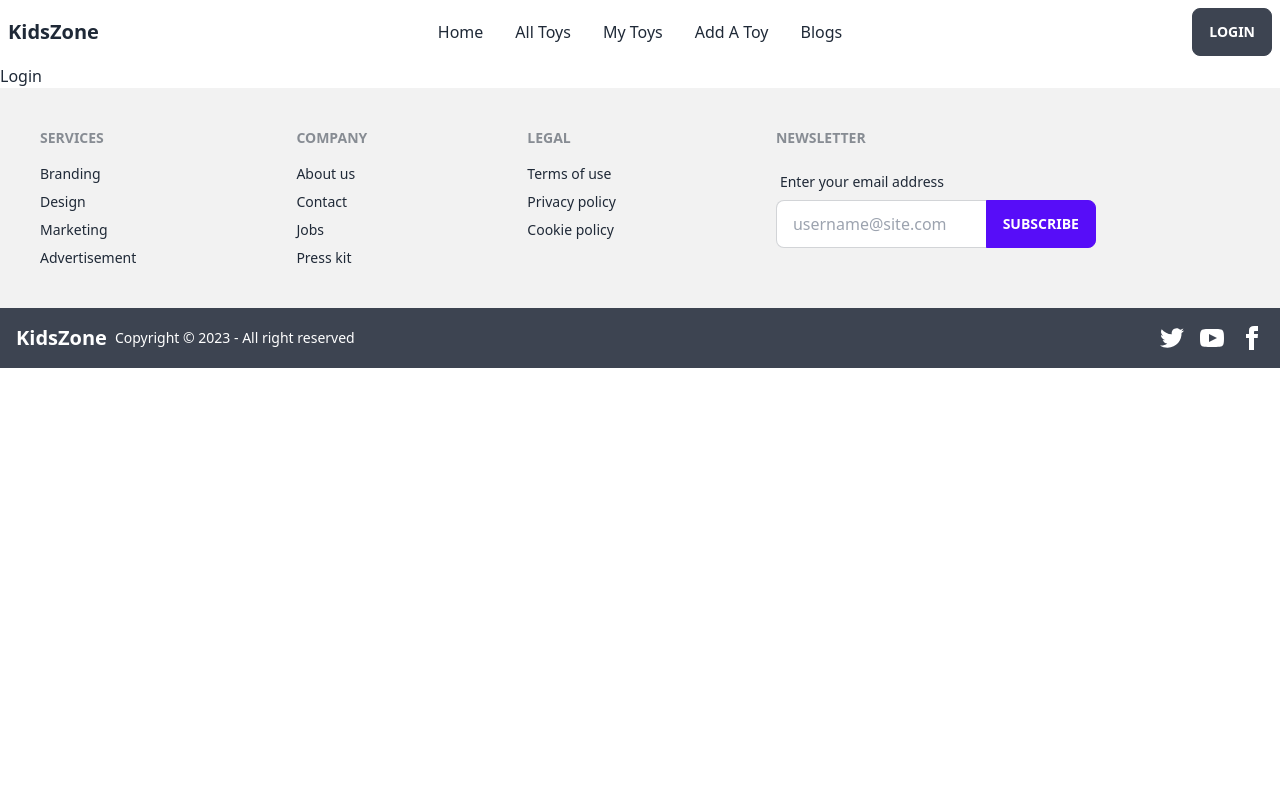
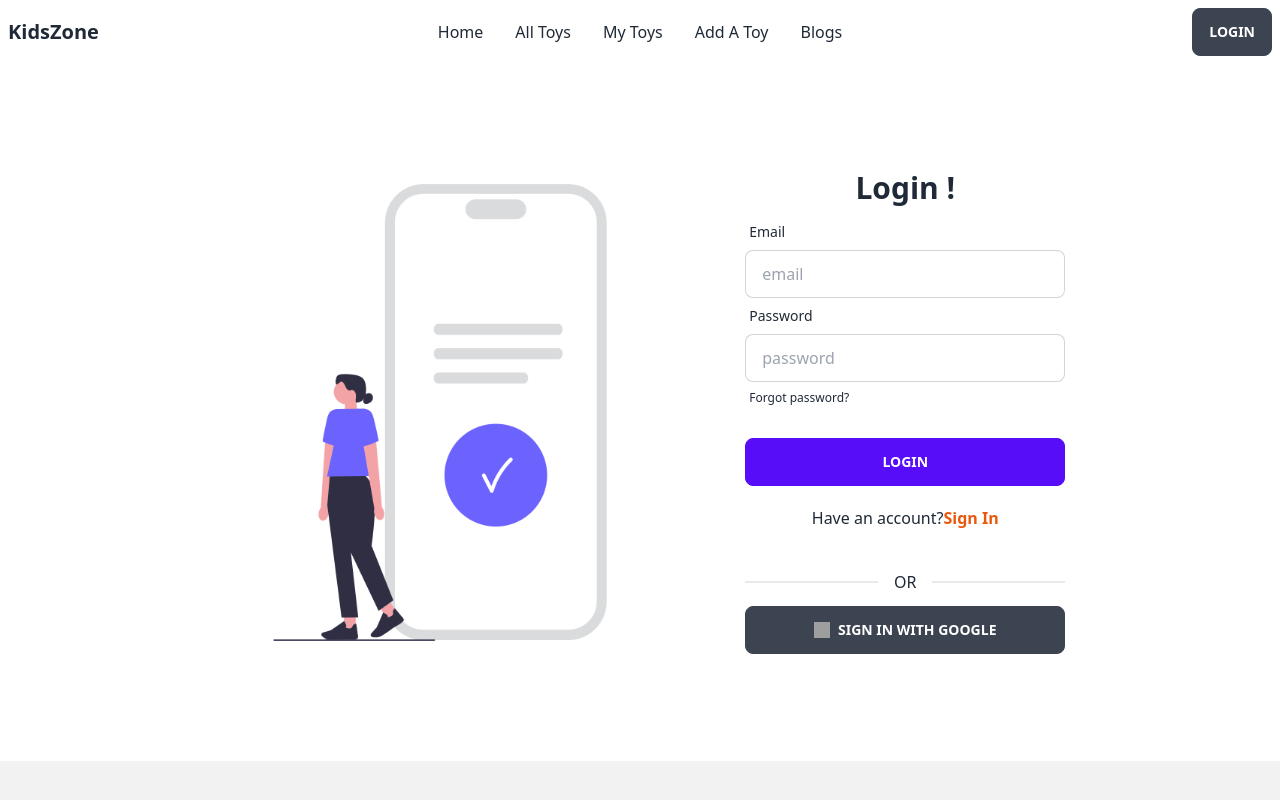
Before and after one commit to dipto3478/KidsZone_client, a React (Vite) app: page /login in a window 1280 px wide. Shown: the top 800 px of the page. Built offline with nearby package versions, Linux system fonts and the light colour scheme; grey boxes are pictures that could not be loaded.

Commit message:
footer and login or register done

```diff
--- a/src/components/Login/Login.jsx
+++ b/src/components/Login/Login.jsx
@@ -1,5 +1,76 @@
+import { Link } from "react-router-dom";
+import login from "../../assets/login/login.png";
+
 const Login = () => {
-  return <div>Login</div>;
+  return (
+    <div>
+      <div className="hero h-[calc(100vh-103px)] ">
+        <div className="hero-content flex-col lg:flex-row">
+          <div className="text-center lg:text-left lg:w-1/2">
+            <img src={login} alt="Login logo" />
+          </div>
+          <div className="card flex-shrink-0 w-full max-w-sm  bg-base-100">
+            <div className="card-body">
+              <h1 className="text-3xl text-center font-bold">Login !</h1>
+              <form>
+                <div className="form-control">
+                  <label className="label">
+                    <span className="label-text">Email</span>
+                  </label>
+                  <input
+                    name="email"
+                    type="text"
+                    placeholder="email"
+                    className="input input-bordered"
+                  />
+                </div>
+                <div className="form-control">
+                  <label className="label">
+                    <span className="label-text">Password</span>
+                  </label>
+                  <input
+                    name="password"
+                    type="text"
+                    placeholder="password"
+                    className="input input-bordered"
+                  />
+                  <label className="label">
+                    <a href="#" className="label-text-alt link link-hover">
+                      Forgot password?
+                    </a>
+                  </label>
+                </div>
+                <div className="form-control mt-6">
+                  <input
+                    className="btn btn-primary"
+                    type="submit"
+                    value="Login"
+                  />
+                  <p className="text-center my-5 ">
+                    Have an account?
+                    <Link to="/register" className="text-orange-600 font-bold">
+                      Sign In
+                    </Link>
+                  </p>
+                </div>
+              </form>
+              <div className="flex flex-col justify-center">
+                <div className="divider">OR</div>
+                <button className="btn">
+                  <img
+                    className="w-4 h-4 mr-2"
+                    src="https://upload.wikimedia.org/wikipedia/commons/5/53/Google_%22G%22_Logo.svg"
+                    alt=""
+                  />{" "}
+                  Sign in with google
+                </button>
+              </div>
+            </div>
+          </div>
+        </div>
+      </div>
+    </div>
+  );
 };
 
 export default Login;
--- a/src/components/Register/Register.jsx
+++ b/src/components/Register/Register.jsx
@@ -1,5 +1,82 @@
+import { Link } from "react-router-dom";
+import login from "../../assets/login/login.png";
+
 const Register = () => {
-  return <div></div>;
+  return (
+    <div>
+      <div className="hero h-[calc(100vh-103px)] ">
+        <div className="hero-content flex-col lg:flex-row">
+          <div className="text-center lg:text-left lg:w-1/2">
+            <img src={login} alt="Login logo" />
+          </div>
+          <div className="card flex-shrink-0 w-full max-w-sm  bg-base-100">
+            <div className="card-body">
+              <h1 className="text-3xl text-center font-bold">Sign In !</h1>
+              <form>
+                <div className="form-control">
+                  <label className="label">
+                    <span className="label-text">Name</span>
+                  </label>
+                  <input
+                    name="name"
+                    type="text"
+                    placeholder="name"
+                    className="input input-bordered"
+                  />
+                </div>
+                <div className="form-control">
+                  <label className="label">
+                    <span className="label-text">Photo URL</span>
+                  </label>
+                  <input
+                    name="photo"
+                    type="url"
+                    placeholder="photo url"
+                    className="input input-bordered"
+                  />
+                </div>
+                <div className="form-control">
+                  <label className="label">
+                    <span className="label-text">Email</span>
+                  </label>
+                  <input
+                    name="email"
+                    type="text"
+                    placeholder="email"
+                    className="input input-bordered"
+                  />
+                </div>
+                <div className="form-control">
+                  <label className="label">
+                    <span className="label-text">Password</span>
+                  </label>
+                  <input
+                    name="password"
+                    type="text"
+                    placeholder="password"
+                    className="input input-bordered"
+                  />
+                </div>
+                <div className="form-control mt-6">
+                  <input
+                    className="btn btn-primary"
+                    type="submit"
+                    value="Login"
+                  />
+                  <p className="text-center my-5">
+                    Already have an account?
+                    <Link to="/login" className="text-orange-600 font-bold">
+                      Login
+                    </Link>
+                  </p>
+                </div>
+              </form>
+            </div>
+          </div>
+        </div>
+      </div>
+    </div>
+  );
 };
 
 export default Register;
```
Also changed, not shown: src/assets/login/login.png (added).
